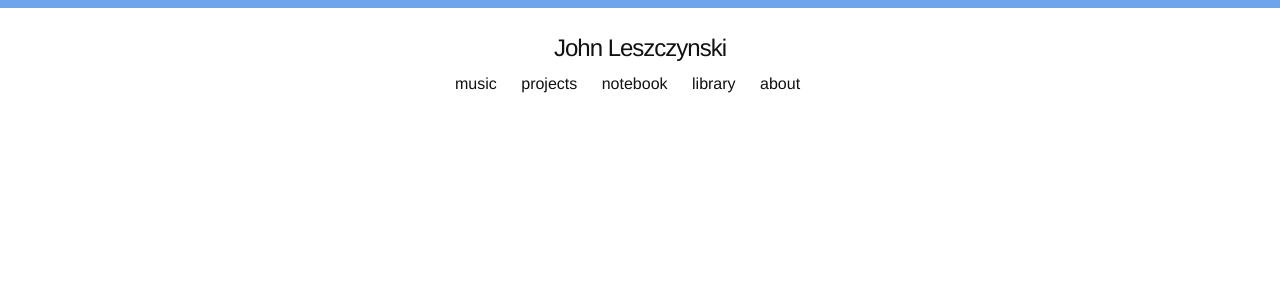
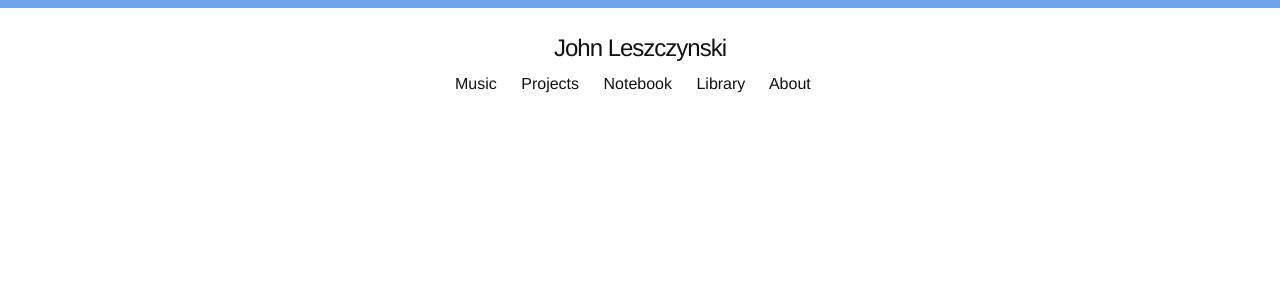
Before and after one commit to ave-llan/ave-llan.github.io, a Jekyll site: the page built from index.html, in a window 1280 px wide. Shown: the top 300 px of the page. Built offline with Jekyll 4.4.1, drawn with Linux system fonts in a browser that asks for light colours.

Commit message:
capitalize pages in nav menu

```diff
--- a/_includes/header.html
+++ b/_includes/header.html
@@ -12,7 +12,7 @@
         <div class="trigger">
           {{ site.baseurl }}
           {% for page_title in site.data.nav %}
-            <a class="page-link" href="/{{ page_title }}">{{ page_title }}</a>
+            <a class="page-link" href="/{{ page_title }}">{{ page_title | capitalize }}</a>
           {% endfor %}
         </div>
       </nav>
```
